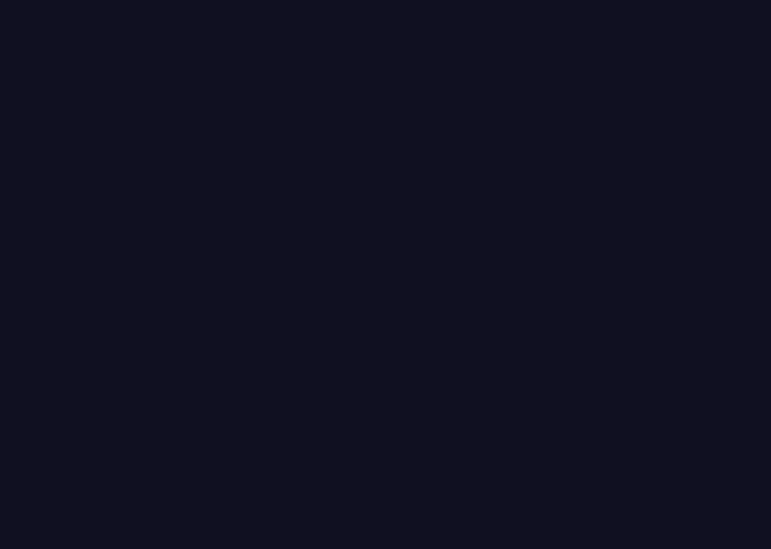
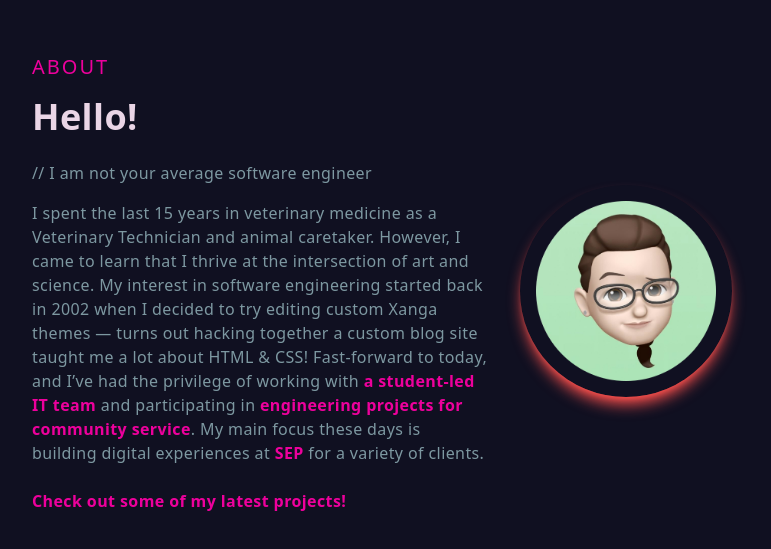
Before and after one commit to NicoleSelig/folio, a Next.js app: page / in a window 1280 px wide. Shown: the part 909-1458 px from the top of the page, without its empty margins (258-1029 px from the left). Before the commit the page ends 800 px from the top, so only its background shows below. Built offline with nearby package versions, Linux system fonts and the light colour scheme.

Commit message:
about section

```diff
--- /dev/null
+++ b/src/components/about.tsx
@@ -0,0 +1,40 @@
+import React from "react";
+import Image from "next/image";
+import avatar from '../../public/assets/avatar-green.png'
+
+export default function About() {
+  return (
+    <div className="w-full md:h-screen p-2 flex items-center py-16">
+      <div className="max-w-[700px] m-auto md:grid grid-cols-3 gap-8">
+        <div className="col-span-2">
+          <p className="uppercase text-xl tracking-widest text-[#ED009C]">about</p>
+          <h2 className="py-4">Hello!</h2>
+          <p className="py-2 text-[#7D98A1]">// I am not your average software engineer</p>
+          <p className="py-2">
+            I spent the last 15 years in veterinary medicine as a Veterinary Technician and animal caretaker. However, I came to learn that
+            I thrive at the intersection of art and science. My interest in software engineering started back in 2002
+            when I decided to try editing custom Xanga themes — turns out
+            hacking together a custom blog site taught me a lot about HTML &
+            CSS! Fast-forward to today, and I’ve had the privilege of working with <span className="text-[#ED009C] font-bold hover:border-b">
+                <a target="_blank" href='https://www.butler.edu/information-technology/help/'>a student-led IT team</a>
+            </span> and participating in <span className="text-[#ED009C] font-bold hover:border-b">
+                <a target="_blank" href='https://epics.butler.edu/'>engineering projects for community service</a>
+            </span>. My main focus these days is building
+            digital experiences at <span className="text-[#ED009C] font-bold hover:border-b">
+                <a target="_blank" href='https://www.sep.com'>SEP</a>
+            </span> for a variety of clients.
+          </p>
+          <p className="py-4 text-[#ED009C] font-bold hover:border-b">Check out some of my latest projects!</p>
+        </div>
+        <div className="w-full h-auto m-auto shadow-lg shadow-[#ff514d] rounded-full flex items-center justify-center p-4 hover:scale-105 ease-in duration-300">
+        <Image
+            src="/assets/avatar-green.png"
+            alt="Me"
+            width={500}
+            height={500}
+        />
+        </div>
+      </div>
+    </div>
+  );
+}
--- a/src/components/main.tsx
+++ b/src/components/main.tsx
@@ -16,7 +16,7 @@ export default function Main() {
             I’m a software engineer specializing in building (and occasionally
             designing) exceptional digital experiences. Currently, I’m focused
             on building solutions for clients at{" "}
-            <span className="text-[#ED009C] font-bold">
+            <span className="text-[#ED009C] font-bold hover:border-b">
                 <a target="_blank" href='https://www.sep.com'>SEP</a>
             </span>
             .
--- a/src/pages/index.tsx
+++ b/src/pages/index.tsx
@@ -1,6 +1,8 @@
+import About from '@/components/about'
 import Navbar from '@/components/navbar'
 import Main from '@/components/main'
 import Head from 'next/head'
+
 
 export default function Home() {
   return (
@@ -13,6 +15,7 @@ export default function Home() {
       </Head>
       <Navbar/>
       <Main/>
+      <About/>
     </>
   )
 }
```
Also changed, not shown: public/assets/avatar-gray.png (added), public/assets/avatar-green.png (added).
